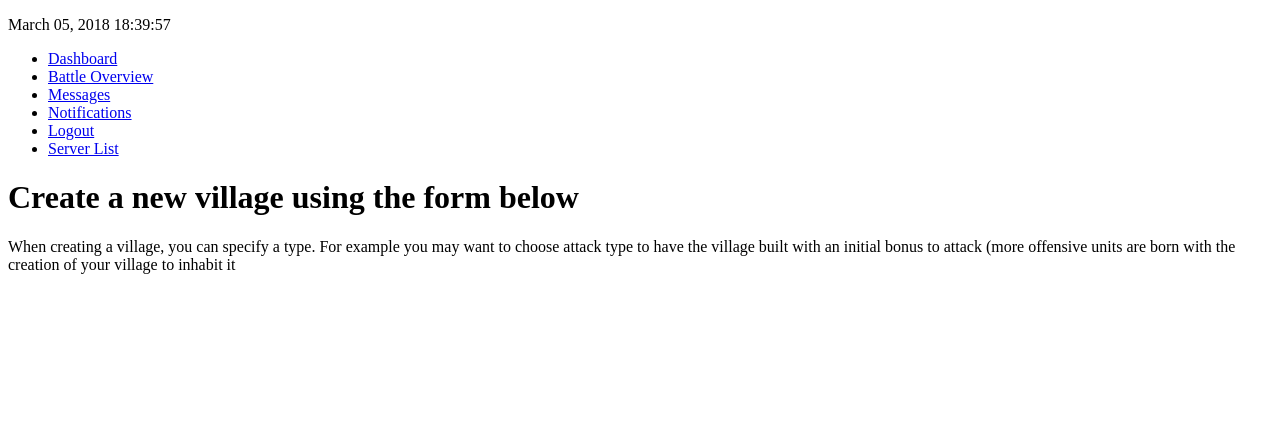
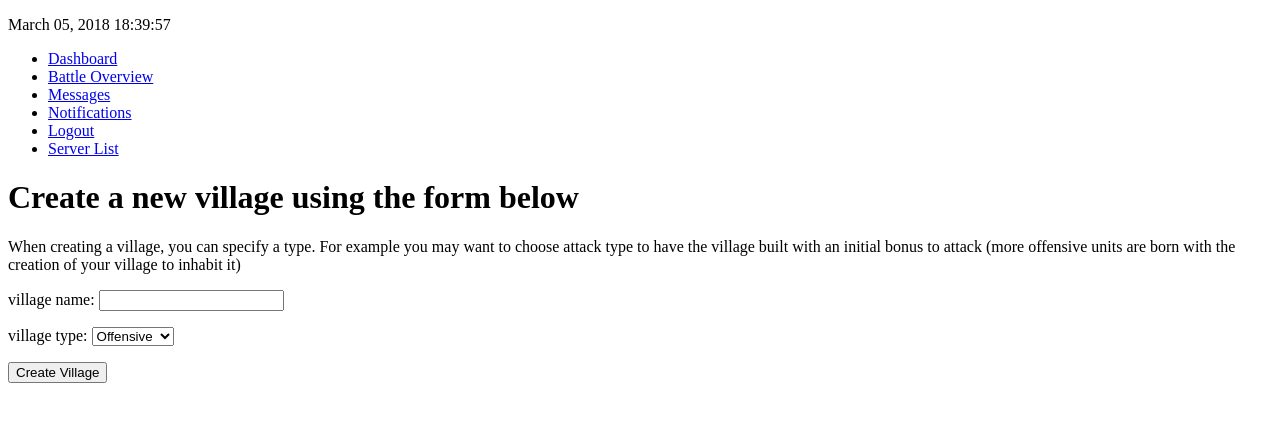
Before and after one commit to stef311/battlegame2, a Django app: page /villages/create/ in a window 1280 px wide. Shown: the top 422 px of the page. Run offline with Django 3.2, Linux system fonts and the light colour scheme; the visitor is signed in with stand-in values (Sample User, id 1).

Commit message:
creates simple CreateVillageForm view

```diff
--- /dev/null
+++ b/battlegame/villages/appconfig.py
@@ -0,0 +1,5 @@
+VILLAGE_TYPE_CHOICES = (
+        ("1", "Offensive"),
+	    ("2", "Defensive"),
+        ("3", "Neutral")
+)
--- /dev/null
+++ b/battlegame/villages/forms.py
@@ -0,0 +1,8 @@
+
+from django import forms
+from .models import Village
+from .appconfig import VILLAGE_TYPE_CHOICES
+
+class CreateVillageForm(forms.Form):
+    name = forms.CharField(label="village name", max_length=20)
+    type = forms.ChoiceField(label="village type", choices=VILLAGE_TYPE_CHOICES, widget=forms.Select,required=True)
--- a/battlegame/villages/templates/villages/create.html
+++ b/battlegame/villages/templates/villages/create.html
@@ -1,7 +1,15 @@
 {% extends 'base.html' %}
 {% block title %}Create new village{% endblock %}
 {% block content %}
+
   <h1>Create a new village using the form below</h1>
   <p>When creating a village, you can specify a type. For example you may want to choose attack type to have the village
-  built with an initial bonus to attack (more offensive units are born with the creation of your village to inhabit it</p>
+  built with an initial bonus to attack (more offensive units are born with the creation of your village to inhabit it)</p>
+
+  <form action="." method="post">
+      {% csrf_token %}
+      {{ create_form.as_p }}
+      <input type="submit" value="Create Village" />
+  </form>
+
 {% endblock %}
--- a/battlegame/villages/views.py
+++ b/battlegame/villages/views.py
@@ -1,6 +1,7 @@
 from django.shortcuts import render
 from django.http import HttpResponse
 from django.contrib.auth.decorators import login_required
+from .forms import CreateVillageForm
 
 # Create your views here.
 
@@ -15,4 +16,8 @@ def main(request, village_id):
 @login_required
 def create(request):
     context = {}
+    if request.method == "GET":
+        create_form = CreateVillageForm()
+        context.update({"create_form":create_form})
+
     return render(request, "villages/create.html", context=context)
```
